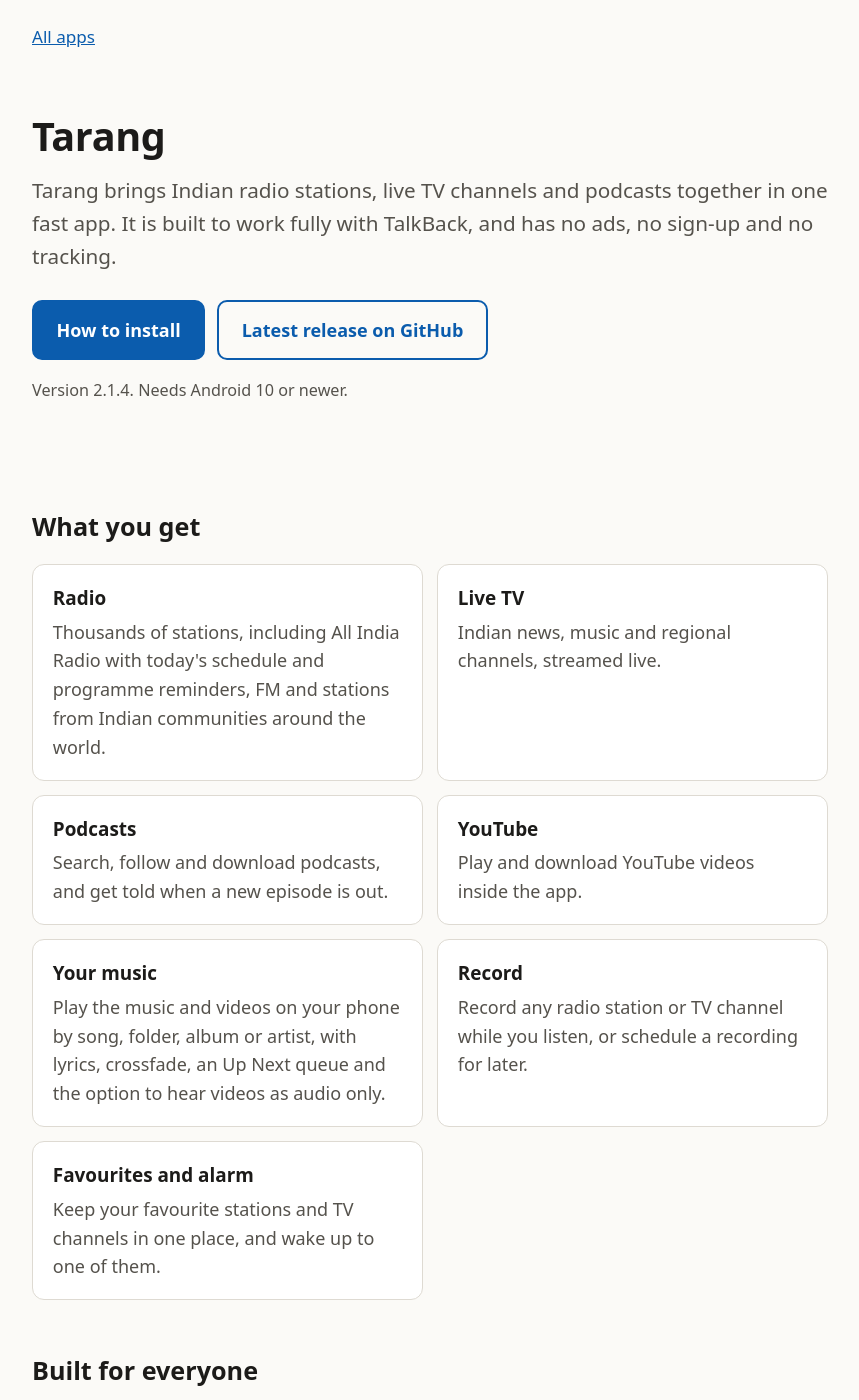
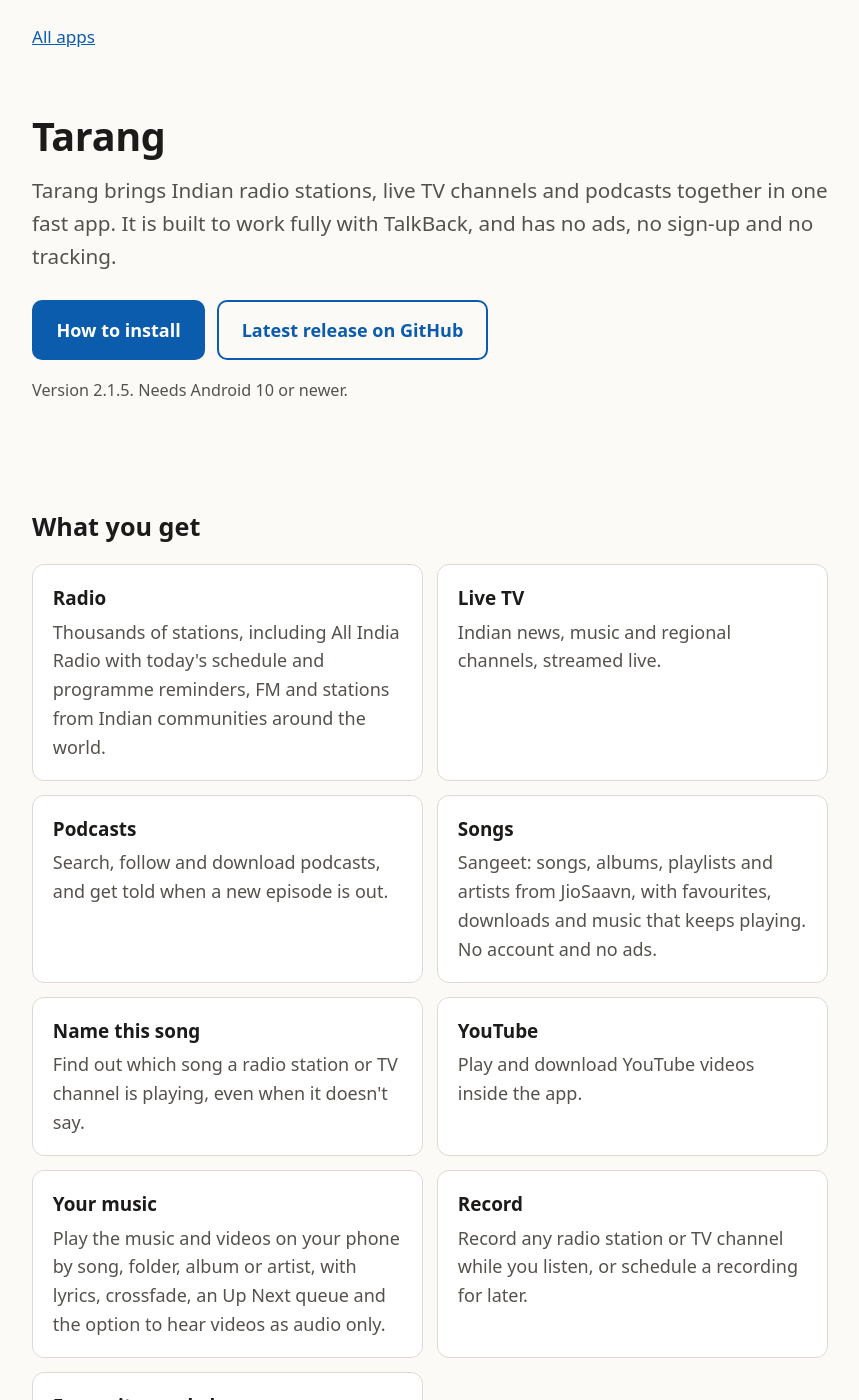
Before and after one commit to animeshahilya/animeshahilya.github.io, a Jekyll site: the page built from _apps/tarang.md, in a window 1280 px wide and 1400 px high. Shown: the whole window, without its empty margins (210-1069 px from the left). Built offline with Jekyll 4.4.1, drawn with Linux system fonts in a browser that asks for light colours.

Commit message:
Tarang 2.1.5

```diff
--- a/_apps/tarang.md
+++ b/_apps/tarang.md
@@ -3,7 +3,7 @@ app_name: Tarang
 order: 2
 tagline: Indian radio, live TV and podcasts in one fast, accessible app. No ads, no sign-up.
 summary: Tarang brings Indian radio stations, live TV channels and podcasts together in one fast app. It is built to work fully with TalkBack, and has no ads, no sign-up and no tracking.
-version: "2.1.4"
+version: "2.1.5"
 android: "10"
 releases_repo: animeshahilya/tarang-releases
 feedback_url: https://github.com/animeshahilya/tarang-feedback/issues
@@ -13,6 +13,8 @@ feature_groups:
       - { title: Radio, text: "Thousands of stations, including All India Radio with today's schedule and programme reminders, FM and stations from Indian communities around the world." }
       - { title: Live TV, text: "Indian news, music and regional channels, streamed live." }
       - { title: Podcasts, text: "Search, follow and download podcasts, and get told when a new episode is out." }
+      - { title: Songs, text: "Sangeet: songs, albums, playlists and artists from JioSaavn, with favourites, downloads and music that keeps playing. No account and no ads." }
+      - { title: Name this song, text: "Find out which song a radio station or TV channel is playing, even when it doesn't say." }
       - { title: YouTube, text: "Play and download YouTube videos inside the app." }
       - { title: Your music, text: "Play the music and videos on your phone by song, folder, album or artist, with lyrics, crossfade, an Up Next queue and the option to hear videos as audio only." }
       - { title: Record, text: "Record any radio station or TV channel while you listen, or schedule a recording for later." }
```
